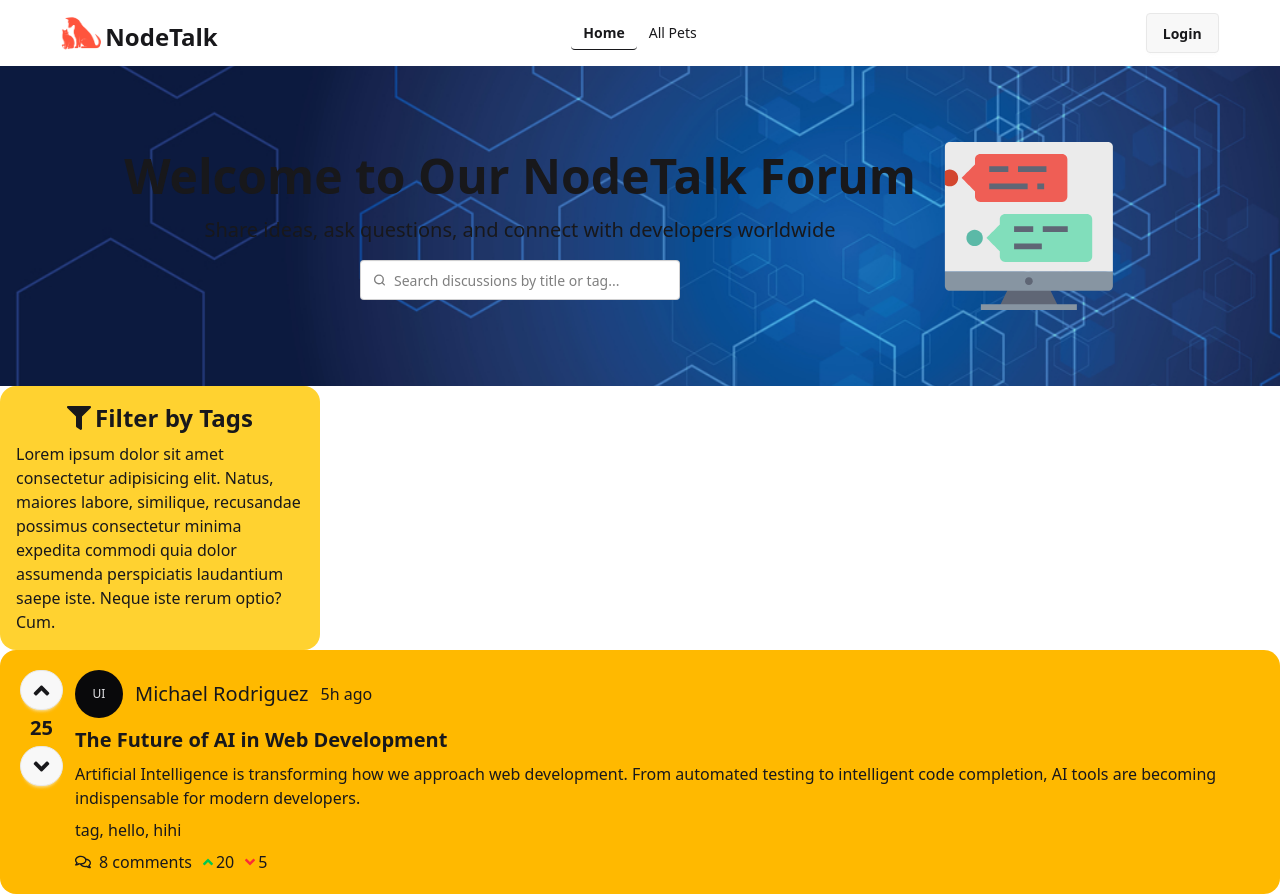
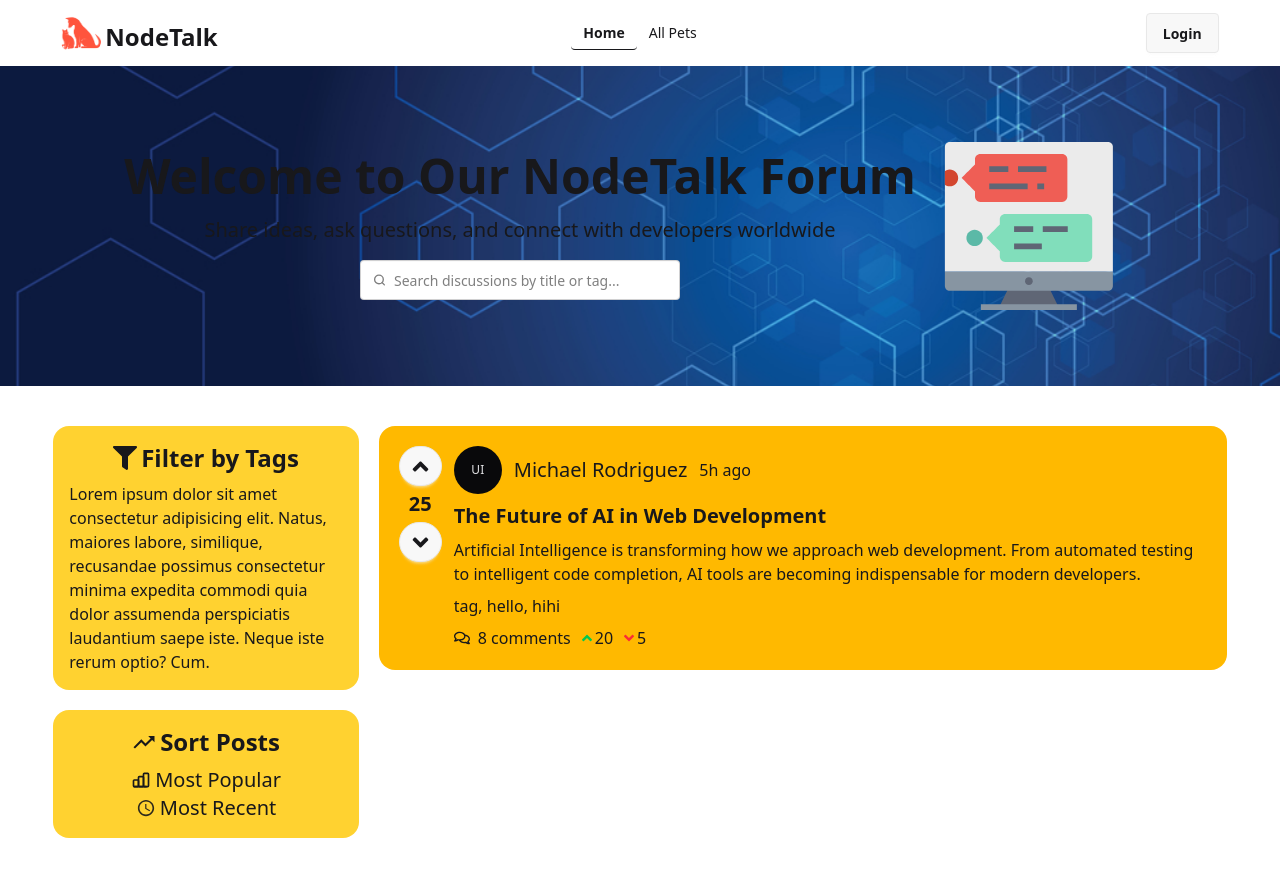
Before and after one commit to mahatab6/Node-Talk-Client-Side, a React (Vite) app: page / in a window 1280 px wide. Built offline with nearby package versions, Linux system fonts and the light colour scheme; no server answers.

Commit message:
post sort method added

```diff
--- a/src/pages/home/Home.jsx
+++ b/src/pages/home/Home.jsx
@@ -2,20 +2,22 @@ import React from 'react';
 import Banner from './homecomponents/Banner';
 import TagsSection from './homecomponents/left side/TagsSection';
 import Post from './homecomponents/right side/Post';
+import SortPosts from './homecomponents/left side/SortPosts';
 
 const Home = () => {
     return (
         <div>
             <Banner/>
-            <div>
+            <div className='grid lg:grid-cols-11 gap-5 w-11/12 mx-auto py-10'>
 
                 {/* left-side */}
-                <div>
+                <div className='lg:col-span-3 space-y-5'>
                     <TagsSection/>
+                    <SortPosts/>
                 </div>
 
                 {/* right side */}
-                <div>
+                <div className='lg:col-span-8'>
                     <Post/>
                 </div>
             </div>
--- /dev/null
+++ b/src/pages/home/homecomponents/left side/SortPosts.jsx
@@ -0,0 +1,17 @@
+import React from 'react';
+import { IoMdTime, IoMdTrendingUp } from "react-icons/io";
+import { TbChartBarPopular } from "react-icons/tb";
+
+
+
+const SortPosts = () => {
+    return (
+        <div className=' bg-amber-300 p-4 rounded-2xl justify-items-center flex-col' >
+            <h2 className='flex items-center text-2xl gap-1 justify-center pb-2 font-bold'><IoMdTrendingUp />Sort Posts</h2>
+            <button className='text-xl flex items-center gap-1'><TbChartBarPopular /> Most Popular</button>
+            <button className='text-xl flex items-center gap-1'><IoMdTime /> Most Recent</button>
+        </div>
+    );
+};
+
+export default SortPosts;
--- a/src/pages/home/homecomponents/left side/TagsSection.jsx
+++ b/src/pages/home/homecomponents/left side/TagsSection.jsx
@@ -3,7 +3,7 @@ import { FaFilter } from 'react-icons/fa';
 
 const TagsSection = () => {
     return (
-        <div className='w-80 bg-amber-300 p-4 rounded-2xl' >
+        <div className=' bg-amber-300 p-4 rounded-2xl' >
             <h2 className='flex items-center text-2xl gap-1 justify-center pb-2 font-bold'><FaFilter />Filter by Tags</h2>
             <p>Lorem ipsum dolor sit amet consectetur adipisicing elit. Natus, maiores labore, similique, recusandae possimus consectetur minima expedita commodi quia dolor assumenda perspiciatis laudantium saepe iste. Neque iste rerum optio? Cum.</p>
         </div>
```
